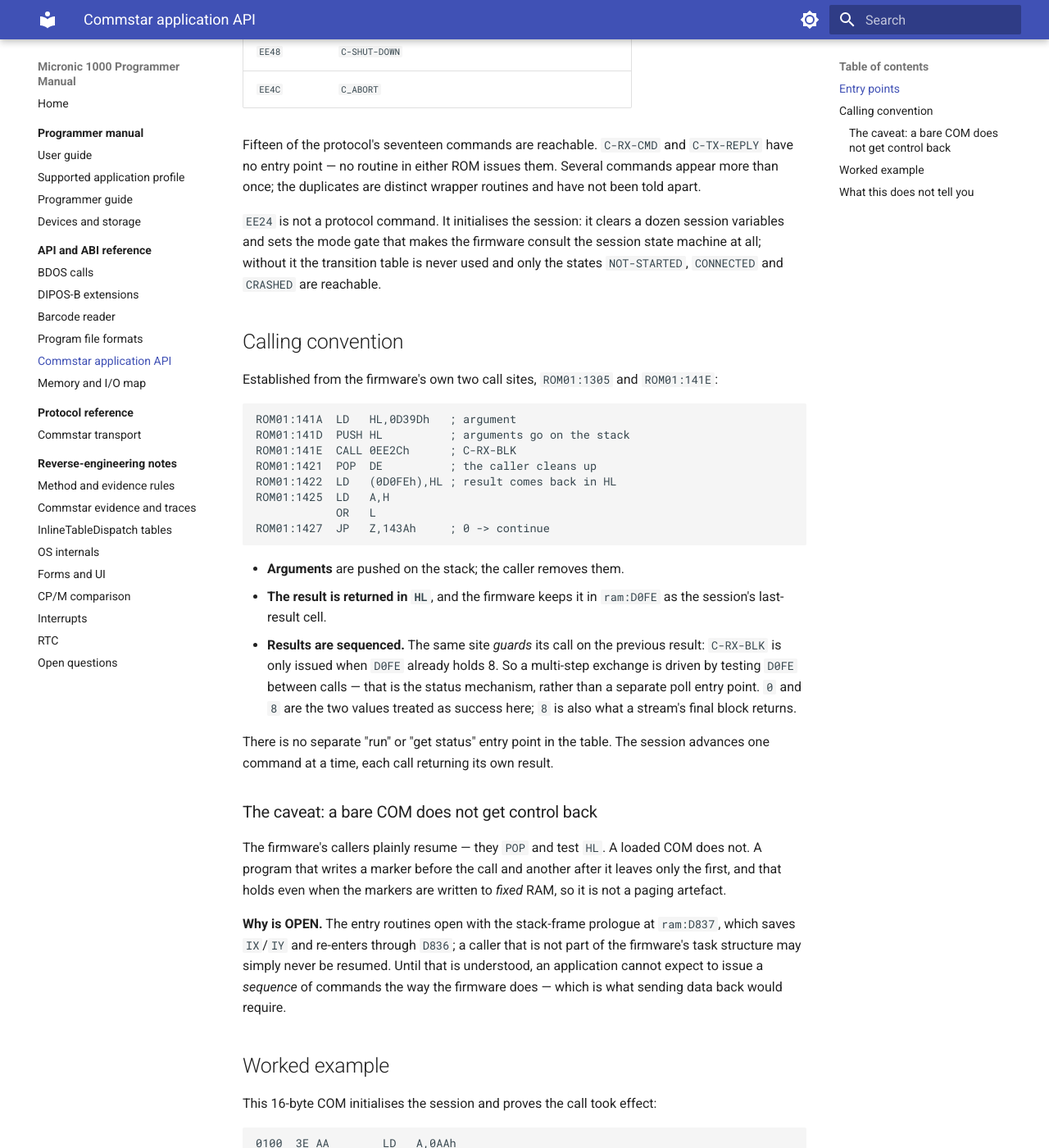
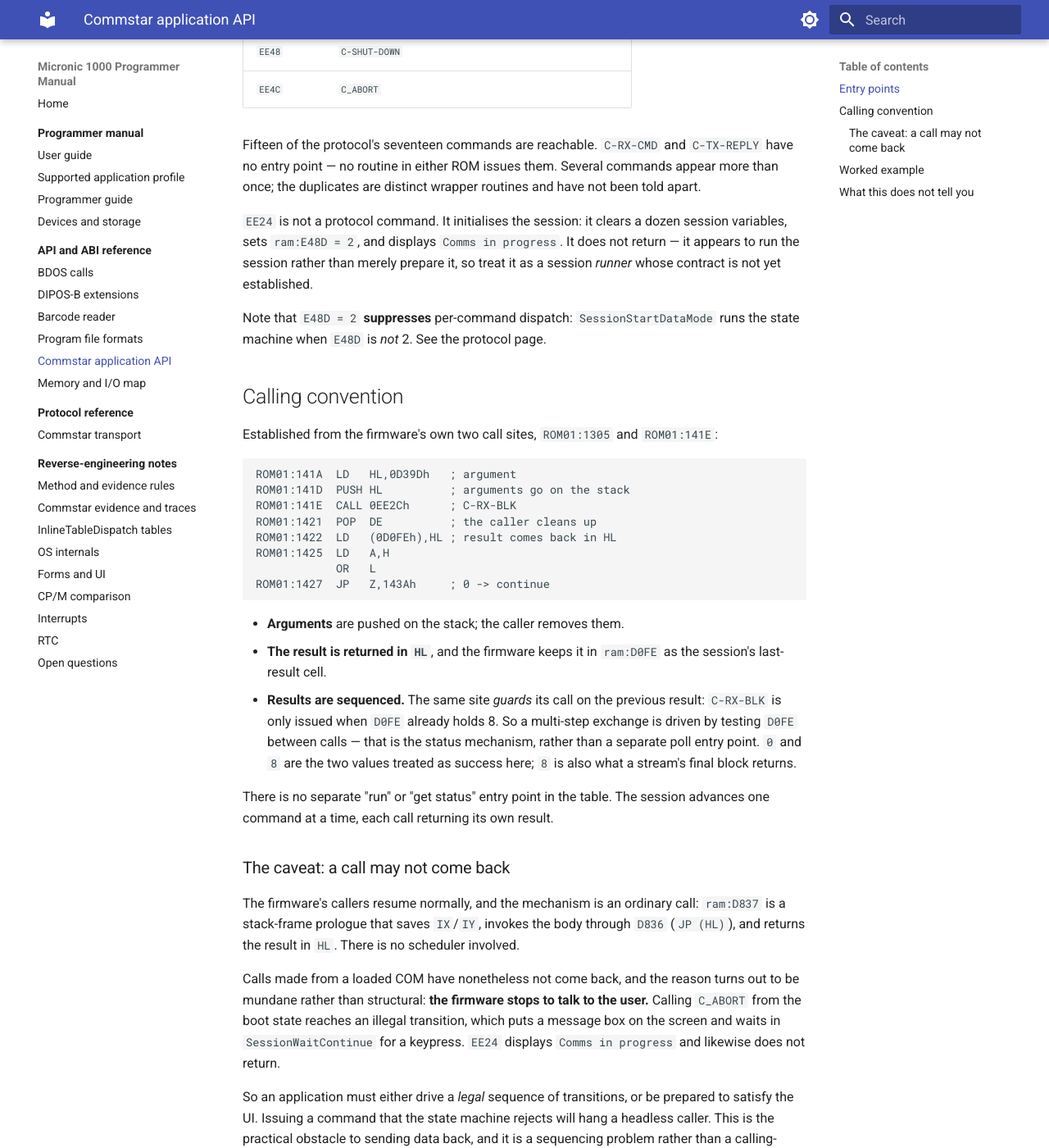
Before and after one commit to philpem/micronic1000, an MkDocs documentation site: the page built from doc/reference/commstar-api.md, in a window 1280 px wide and 1400 px high, scrolled down 1398 px. Shown: the whole window at 82% size. Built offline with MkDocs 1.6.1 and Material for MkDocs 9.7.7, drawn with Linux system fonts in a browser that asks for light colours; some of the changed text lies outside the part shown.

Commit message:
Correct the E48D gate polarity; confirm the state machine end-to-end
Testing the application API against a harmless entry point produced a
screen that answers two open questions and overturns a third.

Calling C_ABORT (ram:EE00) from a loaded COM in the boot state puts this
on the LCD:

      C_ABORT
    called from
    NOT-STARTED
  Press >> to continue

That is SessionCoroJumpTable's illegal-transition path, and it confirms in
one live run: the transition table's row/column indexing, that bit 7 set
means illegal (row NOT-STARTED, column C_ABORT = 0x80), that both name
tables render the message, that g_bSessionState is the row index, and that
it boots to 0. The whole table decode, arrived at statically, reproduces
on hardware-equivalent execution.

CORRECTION. Two earlier commits state that SessionStartDataMode dispatches
"only when ram:E48D == 2". Backwards. The comparison helper ram:E04B
returns with Z SET when its operands DIFFER (E055: LD HL,0 / XOR A / RET
versus E064: LD HL,1 / LD A,L / OR H / RET), and ROM00:453F branches
JP Z,454B -- so dispatch happens when E48D != 2, and E48D == 2 returns 0
without dispatching. The C_ABORT run proves it behaviourally: E48D was 0
and the table plainly ran.

Consequences: on the Load/Run path (E48D = 0) the transition table IS
consulted, so g_bSessionState advancing 00 -> 02 is consistent with the
table rather than evidence against it; and Session_InitState setting
E48D = 2 quiesces dispatch rather than arming it.

ANSWERED: why an application's call does not return. Not a
calling-convention or scheduler problem -- ram:D837 is an ordinary
stack-frame prologue that saves IX/IY, invokes the body through D836
(JP (HL)), and returns the result in HL via the epilogue at D84C. The
firmware simply stops to talk to the user: an illegal transition raises a
message box and waits in SessionWaitContinue for a keypress no headless
caller sends. Session_InitState likewise displays " Comms in progress" and
does not return, so it appears to run a session rather than merely
initialise one -- its contract is left OPEN and the name records only what
is byte-verified.

The practical consequence for the upload direction is now a sequencing
problem rather than an ABI one: an application must drive a legal
transition sequence, or be prepared to satisfy the UI.

Co-Authored-By: Claude Opus 5 (1M context) <noreply@anthropic.com>
Claude-Session: https://claude.ai/code/session_01QBz9pn8cwR4hKVMeDTvs7x

```diff
--- a/doc/reference/commstar-api.md
+++ b/doc/reference/commstar-api.md
@@ -48,10 +48,14 @@ Several commands appear more than once; the duplicates are distinct wrapper
 routines and have not been told apart.
 
 `EE24` is not a protocol command. It initialises the session: it clears a
-dozen session variables and sets the mode gate that makes the firmware
-consult the session state machine at all; without it the
-transition table is never used and only the states `NOT-STARTED`,
-`CONNECTED` and `CRASHED` are reachable.
+dozen session variables, sets `ram:E48D = 2`, and displays
+`Comms in progress`. It does not return — it appears to run the session
+rather than merely prepare it, so treat it as a session *runner* whose
+contract is not yet established.
+
+Note that `E48D = 2` **suppresses** per-command dispatch:
+`SessionStartDataMode` runs the state machine when `E48D` is *not* 2. See
+the protocol page.
 
 ## Calling convention
 
@@ -82,19 +86,24 @@ ROM01:1427  JP   Z,143Ah     ; 0 -> continue
 There is no separate "run" or "get status" entry point in the table. The
 session advances one command at a time, each call returning its own result.
 
-### The caveat: a bare COM does not get control back
+### The caveat: a call may not come back
 
-The firmware's callers plainly resume — they `POP` and test `HL`. A loaded
-COM does not. A program that writes a marker before the call and another
-after it leaves only the first, and that holds even when the markers are
-written to *fixed* RAM, so it is not a paging artefact.
+The firmware's callers resume normally, and the mechanism is an ordinary
+call: `ram:D837` is a stack-frame prologue that saves `IX`/`IY`, invokes the
+body through `D836` (`JP (HL)`), and returns the result in `HL`. There is no
+scheduler involved.
 
-**Why is OPEN.** The entry routines open with the stack-frame prologue at
-`ram:D837`, which saves `IX`/`IY` and re-enters through `D836`; a caller that
-is not part of the firmware's task structure may simply never be resumed.
-Until that is understood, an application cannot expect to issue a *sequence*
-of commands the way the firmware does — which is what sending data back
-would require.
+Calls made from a loaded COM have nonetheless not come back, and the reason
+turns out to be mundane rather than structural: **the firmware stops to talk
+to the user.** Calling `C_ABORT` from the boot state reaches an illegal
+transition, which puts a message box on the screen and waits in
+`SessionWaitContinue` for a keypress. `EE24` displays `Comms in progress` and
+likewise does not return.
+
+So an application must either drive a *legal* sequence of transitions, or be
+prepared to satisfy the UI. Issuing a command that the state machine rejects
+will hang a headless caller. This is the practical obstacle to sending data
+back, and it is a sequencing problem rather than a calling-convention one.
 
 ## Worked example
 
```
Also changed, not shown: doc/protocol/commstar.md (+36 -7 lines), doc/re-notes/open-questions.md (+12 -9 lines), doc/research/TASKS.md (+27 -0 lines).
